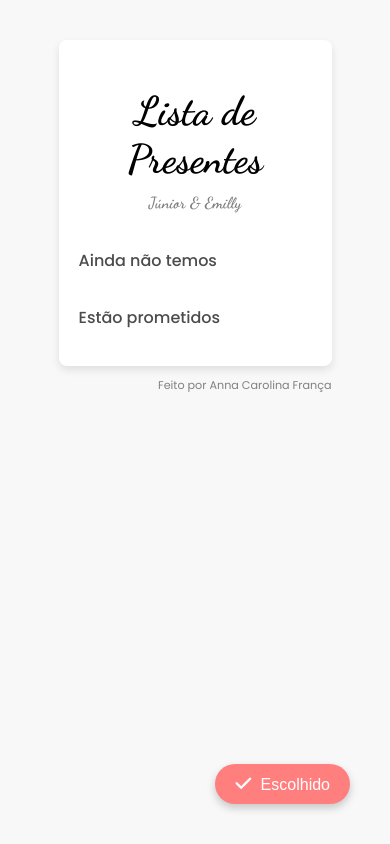
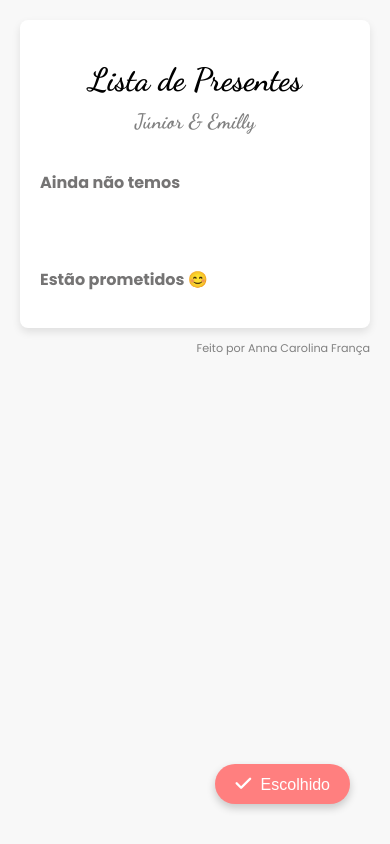
Before and after one commit to carol-sf/ListaPresentesCasamentoWeb, a plain HTML site: page index.html in a window 390 px wide. Drawn offline with Linux system fonts and the light colour scheme; no server answers.

Commit message:
Fazendo a responsividade

```diff
--- a/index.html
+++ b/index.html
@@ -20,8 +20,8 @@
                     <h3>Ainda não temos</h3>
                     <ul id="availableList"></ul>
                 </div>
-                <div class="list">
-                    <h3>Estão prometidos</h3>
+                <div class="list promissedContainer">
+                    <h3>Estão prometidos 😊</h3>
                     <ul id="promisedList"></ul>
                 </div>
             </div>
--- a/style.css
+++ b/style.css
@@ -38,8 +38,10 @@ h2 {
 }
 h3 {
     font-size: 1em;
-    color: #4d4c4c;
-    font-weight: 500;
+    color: #757474;
+    font-weight: bold;
+    /* color: #4d4c4c; */
+    /* font-weight: 500; */
     text-align: left;
 }
 ul {
@@ -68,6 +70,8 @@ input[type="checkbox"] {
     margin-right: 20px;
     flex: 1 1 200px;
 }
+
+
 
 
 .floatingButton {
@@ -161,12 +165,6 @@ input[type="checkbox"] {
     background-color: rgb(233, 95, 82);
 }
 
-/* .modalTitle {
-    color: gray;
-    font-size: 16px;
-    font-family: 'Poppins', sans-serif;
-} */
-
 .input-field {
     width: 90%;
     padding: 10px;
@@ -174,7 +172,6 @@ input[type="checkbox"] {
     border: 1px solid #ccc;
     border-radius: 5px;
     font-size: 16px;
-    /* text-align: center; */
 }
 
 .modal p {
@@ -185,3 +182,27 @@ input[type="checkbox"] {
     color: gray;
     font-size: 12px;
 }
+
+
+@media (max-width: 600px) {
+    h1 {
+        font-size: 2em;
+    }
+
+    h2 {
+        font-size: 1.3em;
+    }
+
+    .promissedContainer {
+        margin-top: 40px;
+    }
+
+    #promisedList > li > label {
+        color: gray;
+    }
+
+    .mainContainer {
+        width: 100%;
+        margin: 20px;
+    }
+}
```
